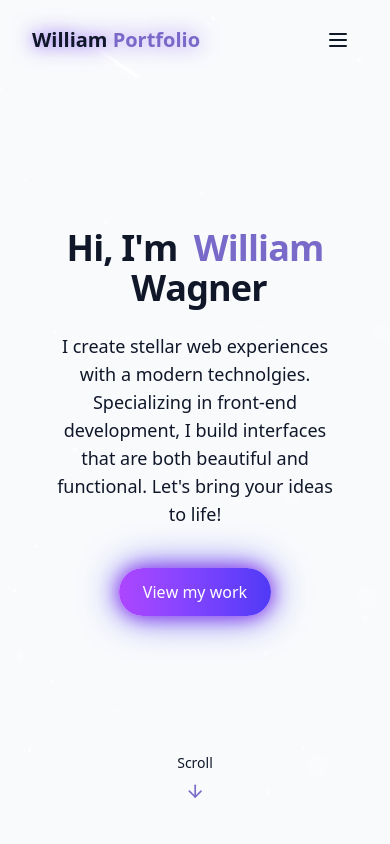
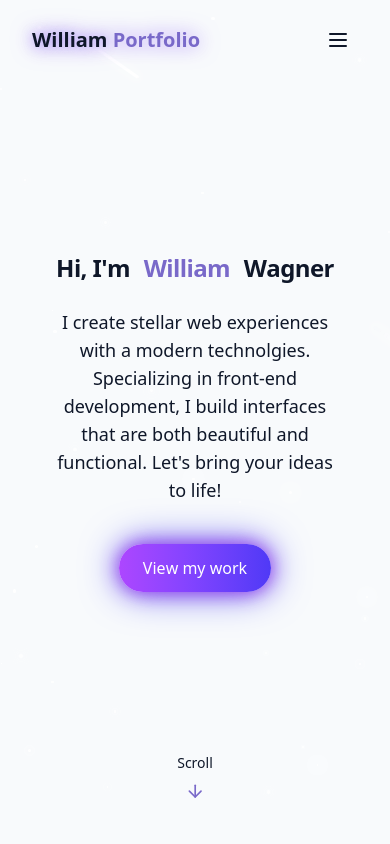
Before and after one commit to william67ww/Portfolio, a React (Vite) app: page / in a window 390 px wide. Shown: the top 844 px of the page. Built offline with nearby package versions, Linux system fonts and the light colour scheme.

Commit message:
Update HeroSection.

```diff
--- a/src/components/HeroSection.jsx
+++ b/src/components/HeroSection.jsx
@@ -22,7 +22,7 @@
         <section id="hero" className="relative min-h-screen flex flex-col items-center justify-center px-4">
             <div className="container max-w-4xl mx-auto text-center z-10">
                 <div className="space-y-6 relative">
-                    <h1 className="text-4xl md:text-6xl font-bold tracking-tight relative">
+                    <h1 className="text-2xl md:text-6xl font-bold tracking-tight relative">
                         <span className="relative">
                             <AnimatedLetters text="Hi, I'm" delayStart={0} /> <Sparkle />
                         </span>
```
